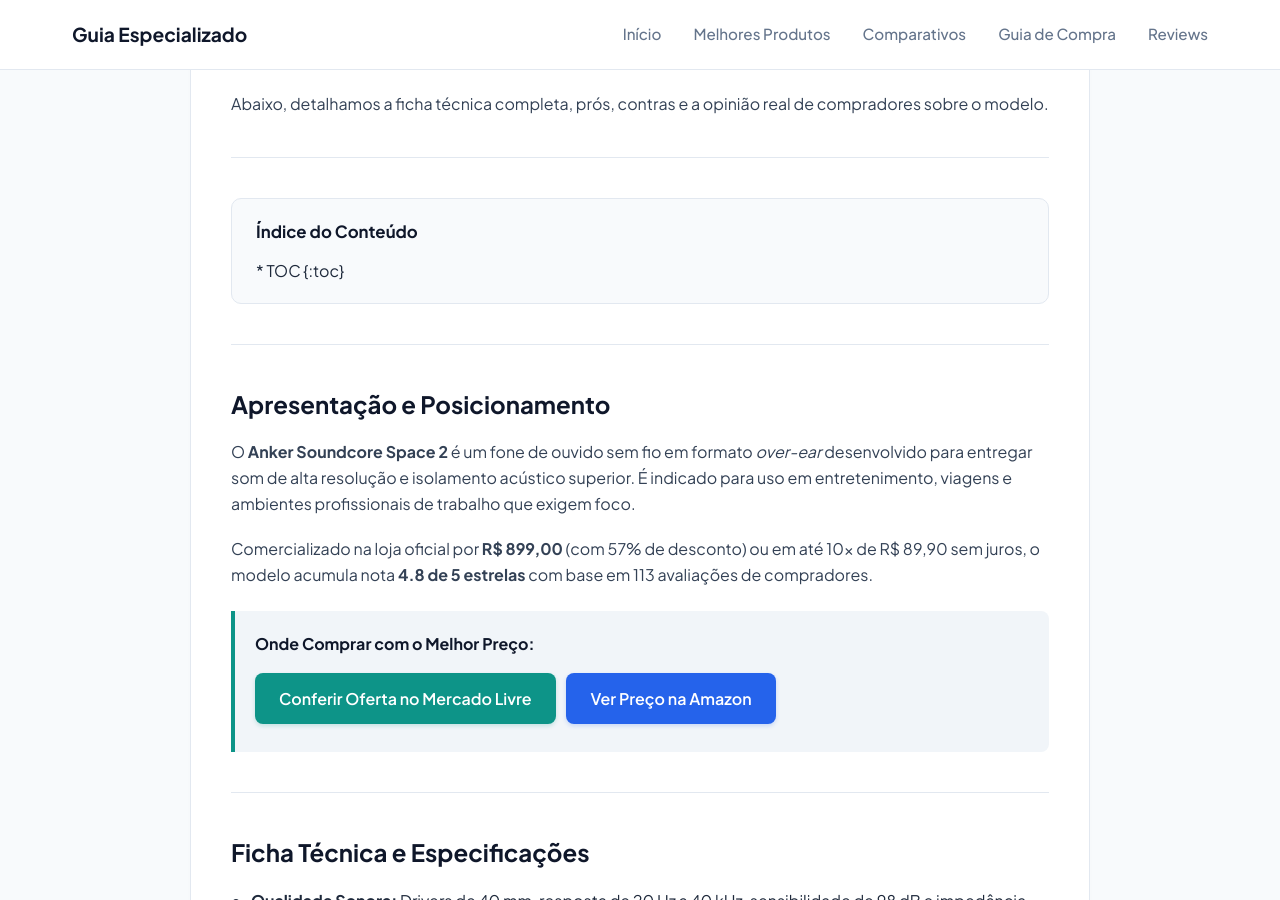
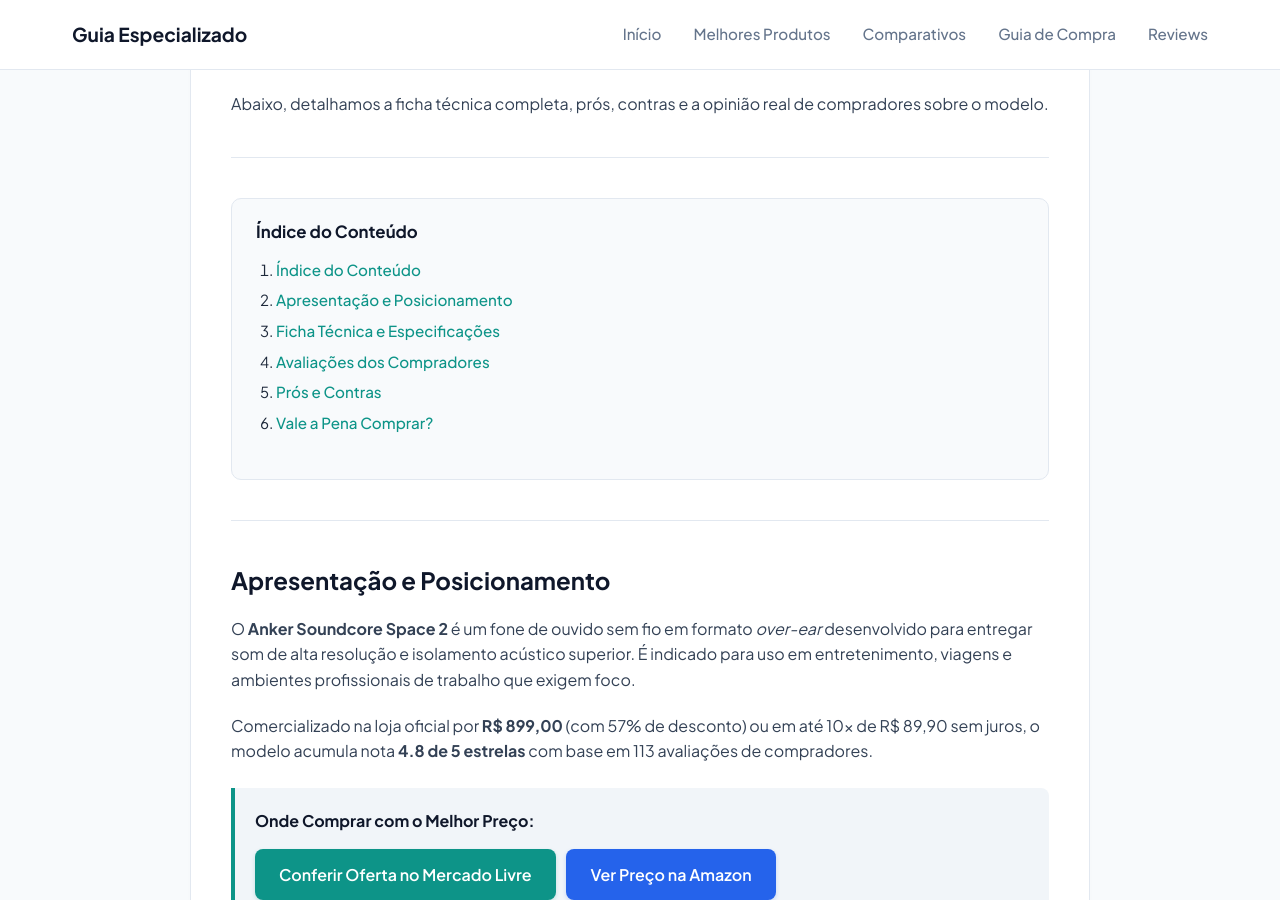
Before and after one commit to membroequipe/SiteReview, a Jekyll site: the page built from _posts/2026-10-15-anker-soundcore-space-2-review.md, in a window 1280 px wide and 900 px high, scrolled down 306 px. Built offline with Jekyll 4.4.1, drawn with Linux system fonts in a browser that asks for light colours; some of the changed lines change nothing that is shown.

Commit message:
Update 2026-10-15-anker-soundcore-space-2-review.md

```diff
--- a/_posts/2026-10-15-anker-soundcore-space-2-review.md
+++ b/_posts/2026-10-15-anker-soundcore-space-2-review.md
@@ -13,10 +13,11 @@
 
 ---
 
-<div class="table-of-contents">
-  <h4>Índice do Conteúdo</h4>
-  * TOC
-  {:toc}
+<div class="table-of-contents" markdown="1">
+#### Índice do Conteúdo
+
+1. TOC
+{:toc}
 </div>
 
 ---
```
